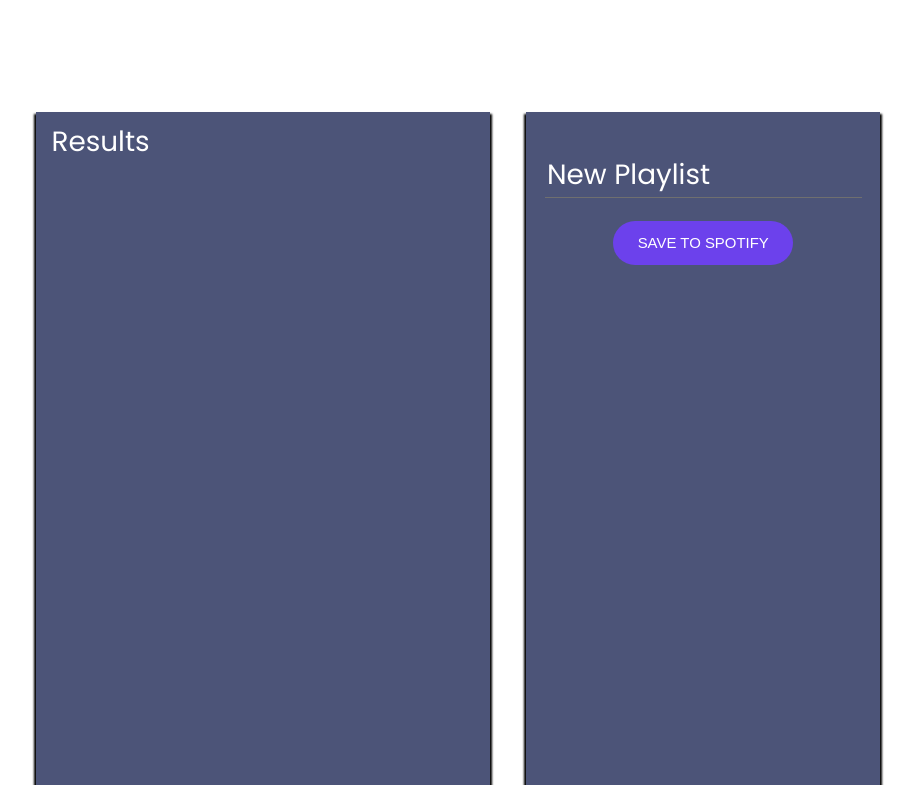
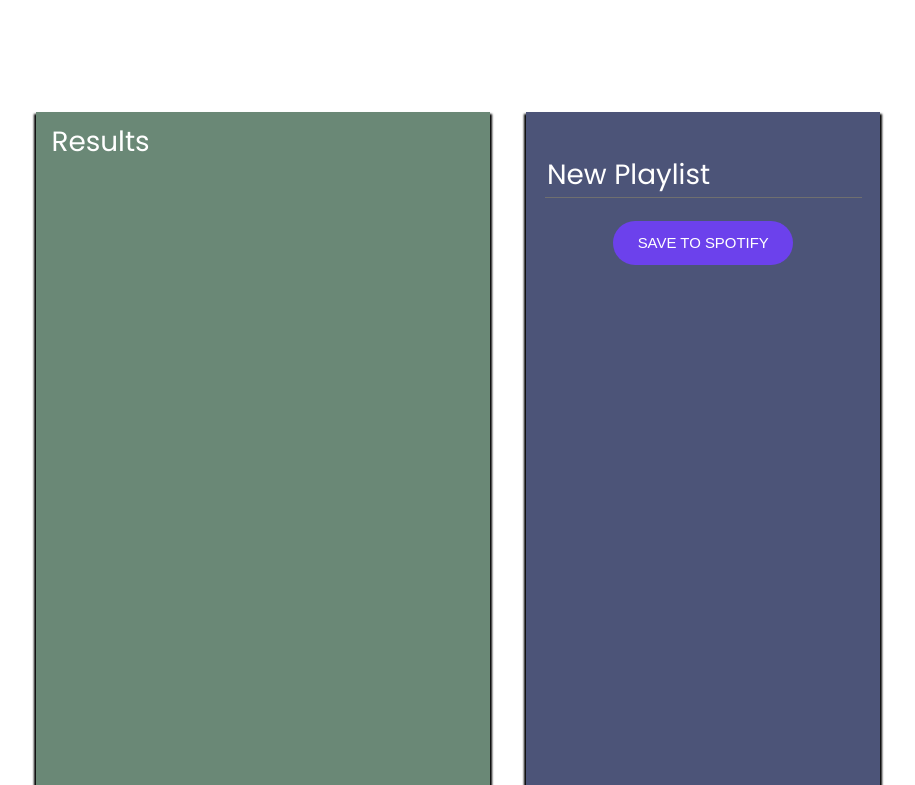
Before and after one commit to knorful/Jamming, a React (Create React App) app: page / in a window 1280 px wide. Shown: the part 635-1420 px from the top of the page, without its empty margins (182-1097 px from the left). Built offline with nearby package versions, Linux system fonts and the light colour scheme.

Commit message:
change background color of SearchResults

```diff
--- a/src/Components/SearchResults/SearchResults.css
+++ b/src/Components/SearchResults/SearchResults.css
@@ -3,7 +3,7 @@
   height: 950px;
   overflow-y: scroll;
   padding: 0.88rem;
-  background-color: rgba(1, 12, 63, 0.7);
+  background-color: rgb(106, 136, 118);
   box-shadow: 0 4px 2px 2px #000000;
 }
 
```
